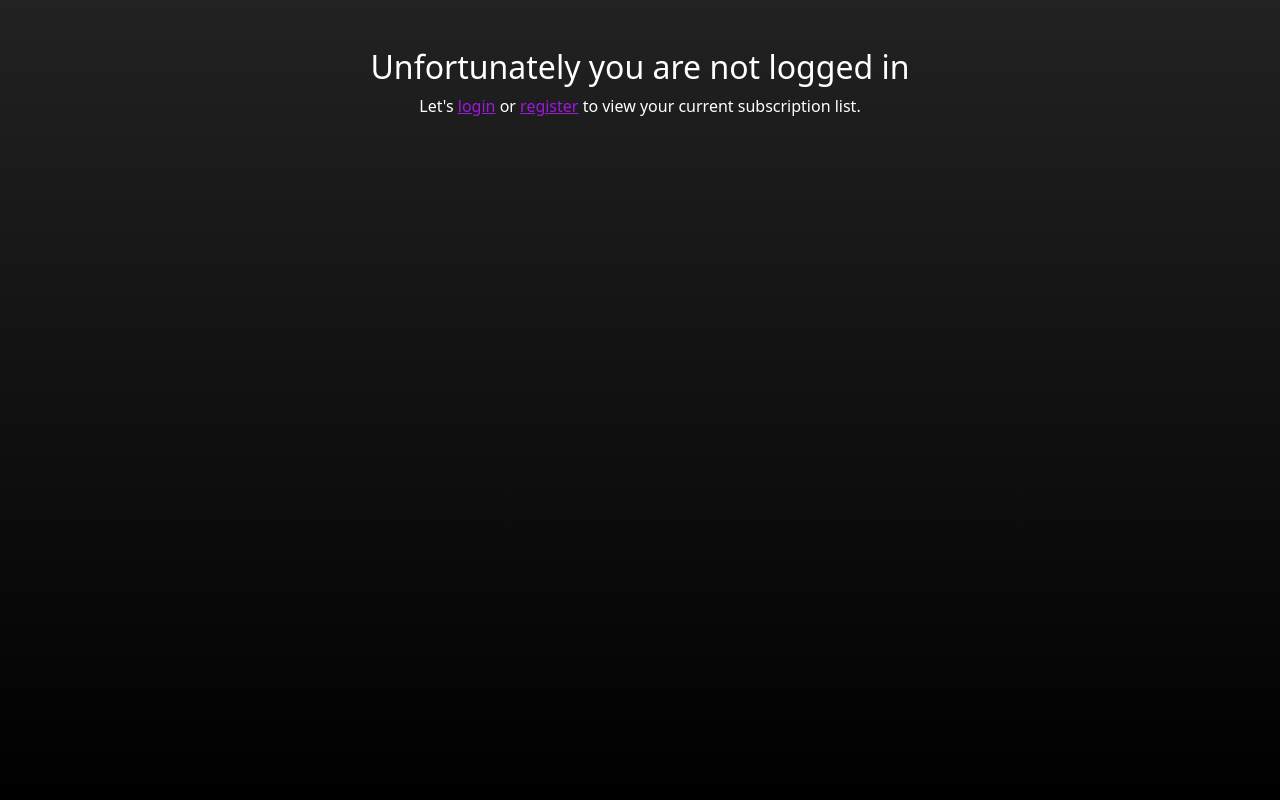
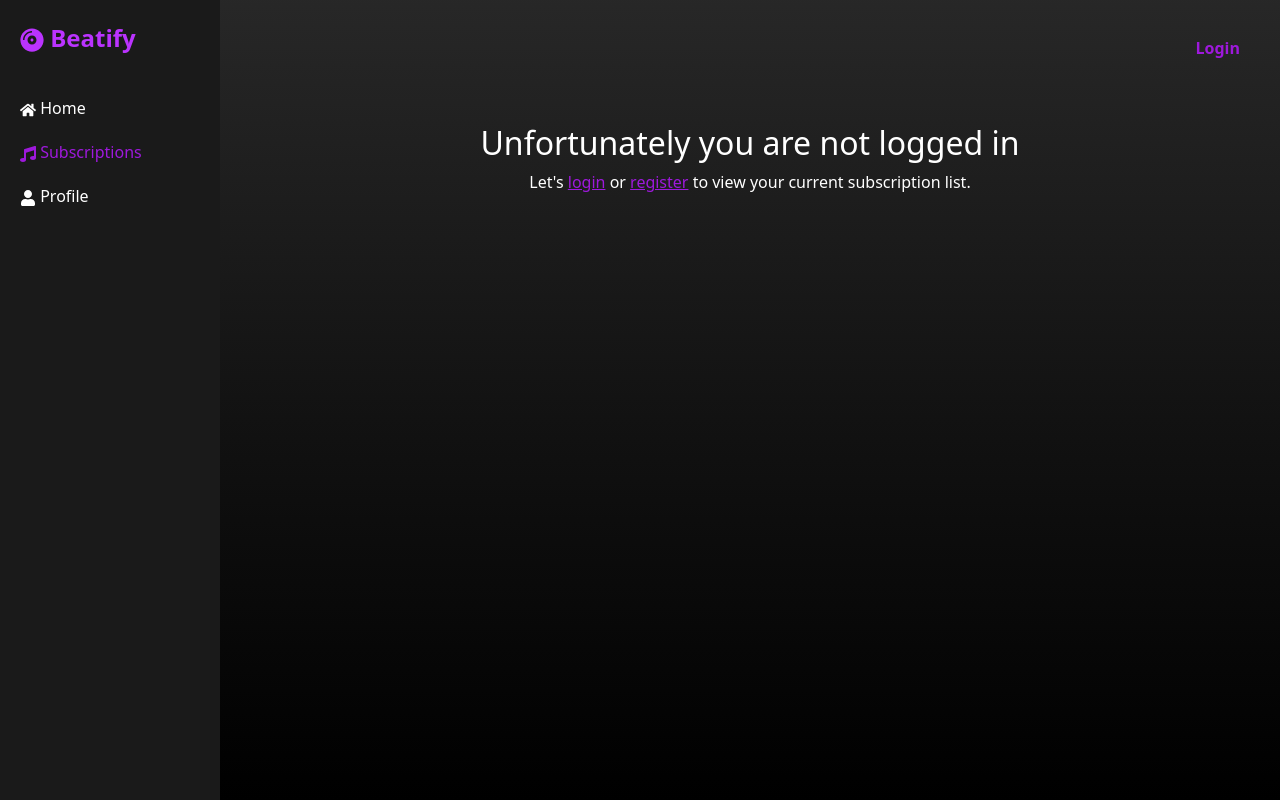
Before and after one commit to anthony-vo/cosc2626-MusicSubscriptionApp, a React (Create React App) app in the folder music-sub/: page /subscriptions in a window 1280 px wide. Built offline with nearby package versions, Linux system fonts and the light colour scheme.

Commit message:
changed App name to "Beatify", sidebar now highlights which page user is on through UseLocation

```diff
--- a/music-sub/src/Components/Sidebar.js
+++ b/music-sub/src/Components/Sidebar.js
@@ -1,21 +1,26 @@
 // components/Sidebar.js
 import React from "react";
-import { useNavigate } from "react-router-dom";
-import { FaHome, FaUser, FaMusic } from "react-icons/fa";
+import { useNavigate, useLocation } from "react-router-dom";
+import { FaHome, FaUser, FaMusic, FaCompactDisc  } from "react-icons/fa";
 
 const Sidebar = () => {
     const navigate = useNavigate();
+    const location = useLocation();
+
+    const activeStyle = (path) => ({
+        color: location.pathname === path ? "#9e19dc" : "white",
+    });
 
     return (
         <div className="sidebar">
-            <div className="logo">🎵 MyMusicApp</div>
-            <button onClick={() => navigate("/")}>
+            <div className="logo"> <FaCompactDisc /> Beatify</div>
+            <button onClick={() => navigate("/")} style={activeStyle("/")}>
                 <FaHome /> Home
             </button>
-            <button onClick={() => navigate("/subscriptions")}>
+            <button onClick={() => navigate("/subscriptions")} style={activeStyle("/subscriptions")}>
                 <FaMusic /> Subscriptions
             </button>
-            <button onClick={() => navigate("/profile")}>
+            <button onClick={() => navigate("/profile")} style={activeStyle("/profile")}>
                 <FaUser /> Profile
             </button>
         </div>
--- a/music-sub/src/Pages/Subscriptions.js
+++ b/music-sub/src/Pages/Subscriptions.js
@@ -1,6 +1,14 @@
 import React, { useState, useEffect } from "react";
 import { useNavigate, Link } from "react-router-dom";
-import { Navbar, Container, Nav, Card, Button, Row, Spinner } from "react-bootstrap";
+import {
+    Navbar,
+    Container,
+    Nav,
+    Card,
+    Button,
+    Row,
+    Spinner,
+} from "react-bootstrap";
 import { FaUser } from "react-icons/fa";
 import "bootstrap/dist/css/bootstrap.min.css";
 import Sidebar from "../Components/Sidebar";
@@ -14,13 +22,13 @@ const Subscriptions = () => {
     const navigate = useNavigate();
     const [currentUser, setCurrentUser] = useState(null);
     const [songs, setSongs] = useState([]);
-  const [loading, setLoading] = useState(true); // Loading state to handle the loading process
+    const [loading, setLoading] = useState(true);
 
     const user1 = JSON.parse(localStorage.getItem("currentUser"));
 
     useEffect(() => {
         if (!user1 || !user1.email) {
-      setLoading(false); // If no user is logged in, stop loading
+            setLoading(false);
             return;
         }
 
@@ -28,29 +36,22 @@ const Subscriptions = () => {
         axios
             .post(BASE_API_URL, { type: "getUserSubscription", id: userEmail })
             .then(async (res) => {
-          console.log("API Response:", res.data);
                 const parsedBody = JSON.parse(res.data.body);
                 const user = parsedBody.user;
-          console.log(user.email);
                 setCurrentUser(user);
                 const userSubscriptions = user.songs || [];
                 const updatedSongsImage = await generatePresignedURL(userSubscriptions);
                 setSongs(updatedSongsImage);
-          setLoading(false); // Set loading to false after data is fetched
+                setLoading(false);
             })
             .catch((err) => {
                 console.error("Error fetching data: ", err);
-          console.log(err);
-          setLoading(false); // Set loading to false even if there's an error
-          navigate("/login");
+                setLoading(false);
             });
     }, [navigate]);
 
     const handleRemove = (songTitle, songAlbum) => {
-    if (!currentUser || !currentUser.email) {
-      console.error("No current user available. Cannot remove song.");
-      return;
-    }
+        if (!currentUser || !currentUser.email) return;
         axios
             .post(BASE_API_URL, {
                 type: "removeSong",
@@ -61,9 +62,7 @@ const Subscriptions = () => {
                 const parsedBody = JSON.parse(res.data.body);
                 const updatedUser = parsedBody.user;
                 const updatedSubscription = updatedUser.songs || [];
-          const updatedSongsImage = await generatePresignedURL(
-              updatedSubscription
-          );
+                const updatedSongsImage = await generatePresignedURL(updatedSubscription);
                 setCurrentUser(updatedUser);
                 setSongs(updatedSongsImage);
             })
@@ -75,15 +74,16 @@ const Subscriptions = () => {
         navigate("/login");
     };
 
-  // If loading, show a loading spinner with background and keep Navbar/Sidebar visible
-  if (loading) {
+    const handleLogin = () => {
+        navigate("/login");
+    };
+
     return (
         <div
             className="text-white"
             style={{
                 minHeight: "100vh",
-              background:
-                  "linear-gradient(to bottom, rgba(10, 10, 10, 0.9), rgba(0, 0, 0, 1))",
+                background: "linear-gradient(to bottom, rgba(10, 10, 10, 0.9), rgba(0, 0, 0, 1))",
             }}
         >
             <div className="main-layout" style={{ display: "flex" }}>
@@ -94,58 +94,44 @@ const Subscriptions = () => {
                             <Navbar.Toggle aria-controls="basic-navbar-nav" />
                             <Navbar.Collapse id="basic-navbar-nav">
                                 <Nav className="ms-auto">
+                                    {currentUser ? (
+                                        <>
+                                            <Nav.Link disabled style={{ color: "white" }}>
+                                                <FaUser style={{ marginRight: "8px" }} />
+                                                Welcome, {currentUser.user_name}
+                                            </Nav.Link>
                                             <Nav.Link
-                          disabled
-                          style={{
-                            color: "white",
-                            display: "flex",
-                            alignItems: "center",
-                          }}
+                                                onClick={handleLogout}
+                                                style={{ color: "#9e19dc", fontWeight: "bold" }}
                                             >
-                        <Spinner
-                            animation="border"
-                            role="status"
-                            style={{
-                              marginRight: "10px",
-                              color: "#9e19dc",
-                            }}
-                        />
-                        <span>Loading...</span>
+                                                Logout
                                             </Nav.Link>
+                                        </>
+                                    ) : (
+                                        <Nav.Link
+                                            onClick={handleLogin}
+                                            style={{ color: "#9e19dc", fontWeight: "bold" }}
+                                        >
+                                            Login
+                                        </Nav.Link>
+                                    )}
                                 </Nav>
                             </Navbar.Collapse>
                         </Container>
                     </Navbar>
+
+                    <Container style={{ marginTop: 0 }} className="recent-subs">
+                        {loading ? (
                             <div className="text-center py-5">
-                {/* Spinner centered in the middle */}
                                 <Spinner
                                     animation="border"
                                     role="status"
-                    style={{
-                      marginTop: "100px",
-                      color: "#9e19dc",
-                    }}
+                                    style={{ marginBottom: "15px", color: "#9e19dc" }}
                                 />
                                 <h2>Loading your subscriptions...</h2>
                             </div>
-            </div>
-          </div>
-        </div>
-    );
-  }
-
-  // Conditional rendering based on user login status
-  if (!currentUser) {
-    return (
-        <div
-            className="text-white"
-            style={{
-              minHeight: "100vh",
-              background:
-                  "linear-gradient(to bottom, rgba(10, 10, 10, 0.9), rgba(0, 0, 0, 1))",
-            }}
-        >
-          <Container className="py-5 text-center">
+                        ) : !currentUser ? (
+                            <div className="text-center py-5">
                                 <h2>Unfortunately you are not logged in</h2>
                                 <p>
                                     Let's{" "}
@@ -164,50 +150,13 @@ const Subscriptions = () => {
                                     </Link>{" "}
                                     to view your current subscription list.
                                 </p>
-          </Container>
                             </div>
-    );
-  }
-
-  return (
-      <div
-          className="text-white"
-          style={{
-            minHeight: "100vh",
-            background:
-                "linear-gradient(to bottom, rgba(10, 10, 10, 0.9), rgba(0, 0, 0, 1))",
-          }}
-      >
-        <div className="main-layout" style={{ display: "flex" }}>
-          <Sidebar />
-          <div className="content-area">
-            <Navbar>
-              <Container fluid>
-                <Navbar.Toggle aria-controls="basic-navbar-nav" />
-                <Navbar.Collapse id="basic-navbar-nav">
-                  <Nav className="ms-auto">
-                    {currentUser && (
-                        <Nav.Link disabled style={{ color: "white" }}>
-                          <FaUser style={{ marginRight: "8px" }} />
-                          Welcome, {currentUser.user_name}
-                        </Nav.Link>
-                    )}
-                    <Nav.Link
-                        onClick={handleLogout}
-                        style={{ color: "#9e19dc", fontWeight: "bold" }}
-                    >
-                      Logout
-                    </Nav.Link>
-                  </Nav>
-                </Navbar.Collapse>
-              </Container>
-            </Navbar>
-
-            <Container style={{ marginTop: 0 }} className="recent-subs">
+                        ) : (
+                            <>
                                 <h2>Your Subscriptions</h2>
                                 <div
                                     style={{
-                    maxHeight: "calc(100vh - 150px)", // Make it scrollable
+                                        maxHeight: "calc(100vh - 150px)",
                                         overflowY: "auto",
                                         overflowX: "hidden",
                                     }}
@@ -246,9 +195,7 @@ const Subscriptions = () => {
                                                                             ? "btn-danger"
                                                                             : "btn-purple"
                                                                     }
-                                      onClick={() =>
-                                          handleRemove(song.title, song.album)
-                                      }
+                                                                    onClick={() => handleRemove(song.title, song.album)}
                                                                 >
                                                                     {songs.some((s) => s.title === song.title)
                                                                         ? "Unsubscribe"
@@ -258,7 +205,11 @@ const Subscriptions = () => {
                                                         </div>
                                                     </div>
                                                     <p
-                                style={{ marginTop: 5, marginBottom: 0, fontSize: 16 }}
+                                                        style={{
+                                                            marginTop: 5,
+                                                            marginBottom: 0,
+                                                            fontSize: 16,
+                                                        }}
                                                     >
                                                         {song.title}
                                                     </p>
@@ -271,6 +222,8 @@ const Subscriptions = () => {
                                         </p>
                                     )}
                                 </div>
+                            </>
+                        )}
                     </Container>
                 </div>
             </div>
```
Lines whose indentation alone changed are shown as unchanged.
